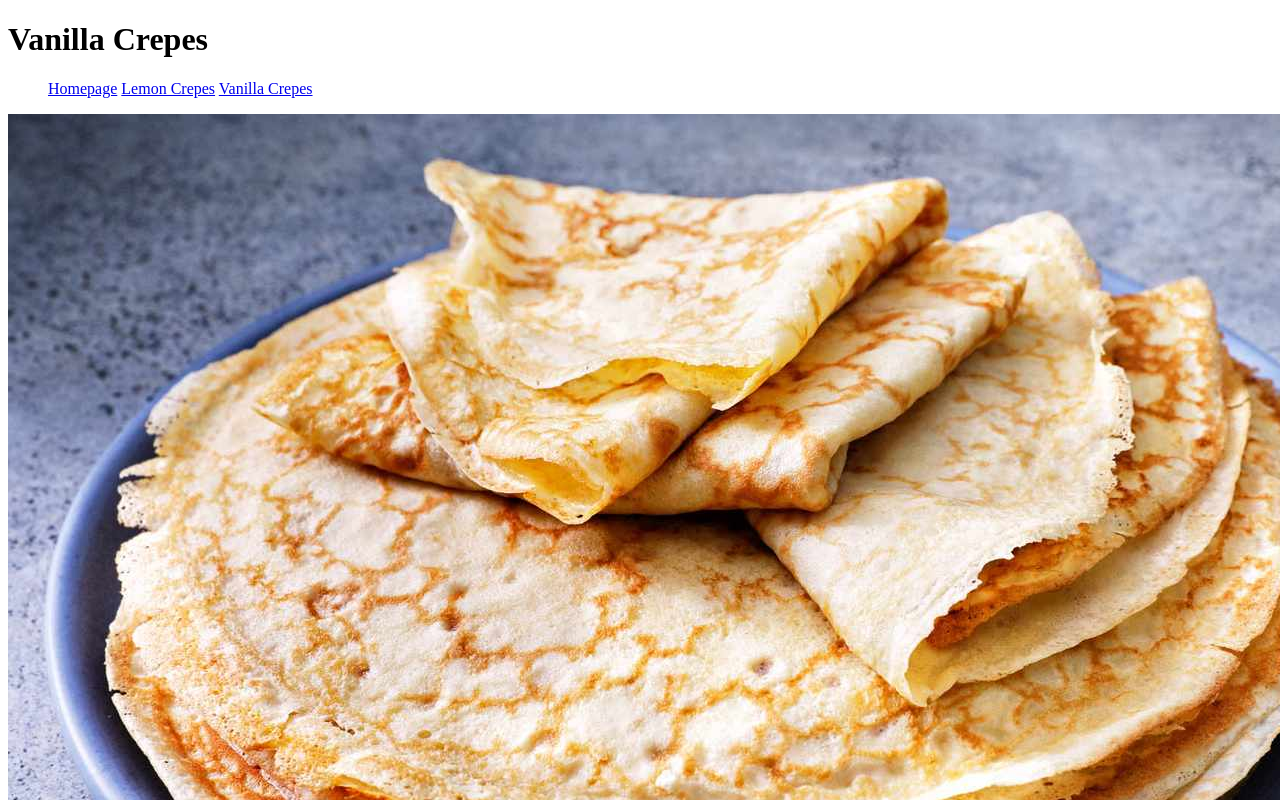
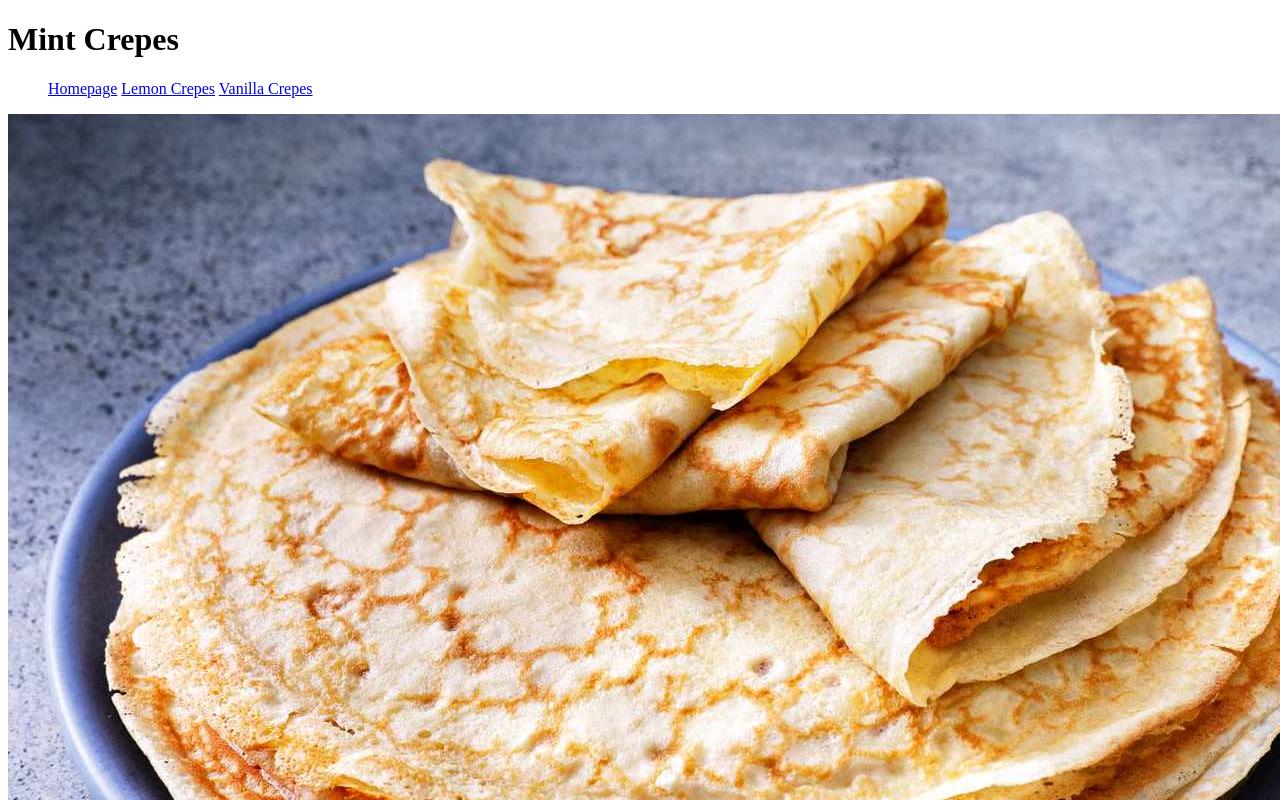
Before and after one commit to Gnomecromancer/odin-recipes, a plain HTML site: page recipes/mint-crepes.html in a window 1280 px wide. Shown: the top 800 px of the page. Drawn offline with Linux system fonts and the light colour scheme.

Commit message:
Fix recipe titles not corresponding to recipes

```diff
--- a/recipes/mint-crepes.html
+++ b/recipes/mint-crepes.html
@@ -4,11 +4,11 @@
 <head>
     <meta charset="UTF-8">
     <meta name="viewport" content="width=device-width, initial-scale=1.0">
-    <title>Vanilla Crepes</title>
+    <title>Mint Crepes</title>
 </head>
 
 <body>
-    <h1>Vanilla Crepes</h1>
+    <h1>Mint Crepes</h1>
     <ul>
         <a href="../index.html">Homepage</a>
         <a href="./lemon-crepes.html">Lemon Crepes</a>
```
Also changed, not shown: recipes/lemon-crepes.html (+1 -1 lines).
